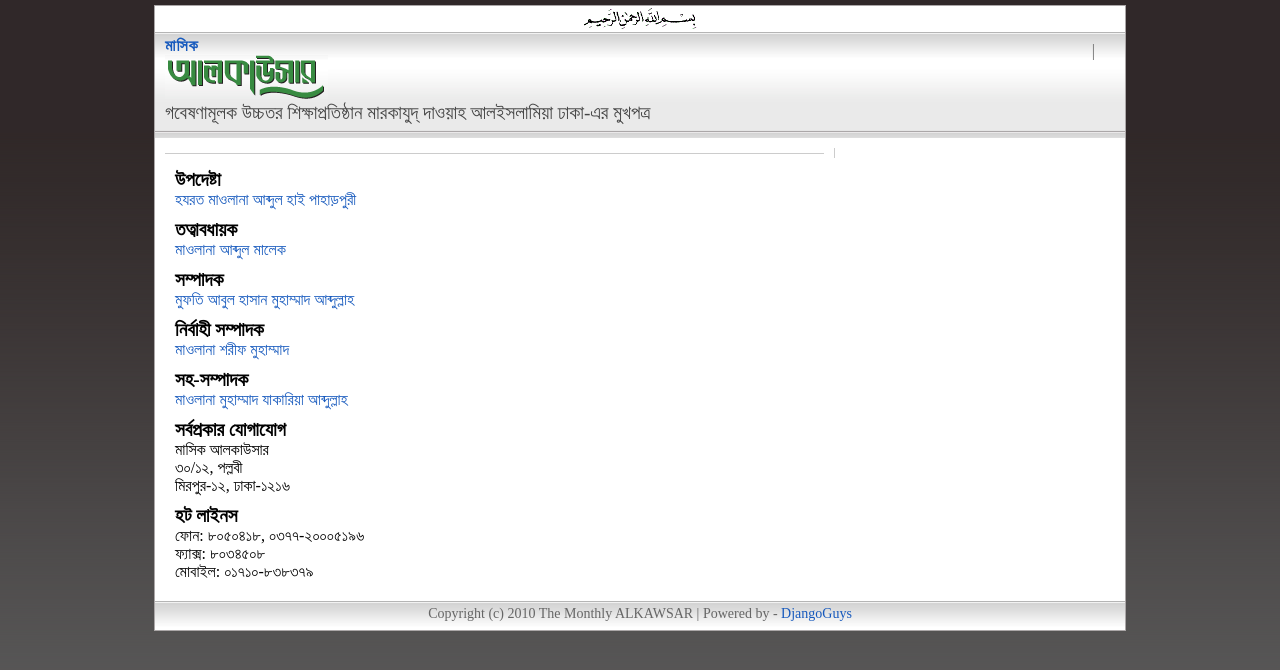
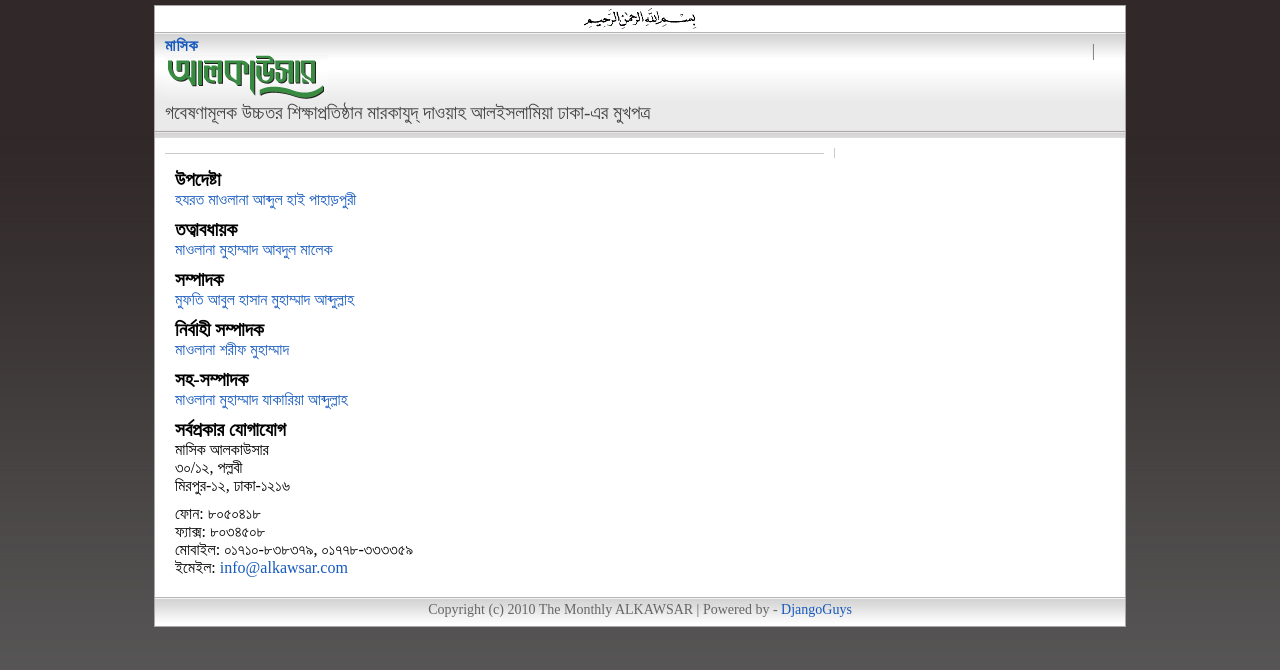
Before and after one commit to ershadul/alkawsarsite, a Django app: template templates/contact_us.html in a window 1280 px wide. Shown: the top 670 px of the page. Run offline with Django 3.2, Linux system fonts and the light colour scheme; the template is opened without the code that fills it, so the values that code supplies are empty.

Commit message:
Fixed new layout and contact info

```diff
--- a/templates/contact_us.html
+++ b/templates/contact_us.html
@@ -47,7 +47,7 @@
     	</div>
 		<div class="padding">
         	<h3>তত্বাবধায়ক</h3>
-        	<p><a href="/author/muhammad-abdul-malek">মাওলানা আব্দুল মালেক</a></p>
+        	<p><a href="/author/muhammad-abdul-malek">মাওলানা মুহাম্মাদ আবদুল মালেক</a></p>
     	</div>
 		<div class="padding">
         	<h3>সম্পাদক</h3>
@@ -66,11 +66,11 @@
         	<p>মাসিক আলকাউসার<br/>৩০/১২, পল্লবী<br />মিরপুর-১২, ঢাকা-১২১৬</p>
     	</div>
 		<div class="padding">
-        	<h3>হট লাইনস</h3>
         	<p>
-        		ফোন: ৮০৫০৪১৮, ০৩৭৭-২০০০৫১৯৬<br />
+        		ফোন: ৮০৫০৪১৮<br />
 				ফ্যাক্স: ৮০৩৪৫০৮<br/>
-				মোবাইল: ০১৭১০-৮৩৮৩৭৯
+				মোবাইল: ০১৭১০-৮৩৮৩৭৯,  ০১৭৭৮-৩৩৩৩৫৯<br />
+				ইমেইল: <a href="mailto:info@alkawsar.com">info@alkawsar.com</a>
 			</p>
     	</div>
 	{% endifequal %}
--- a/templates/new_layout.html
+++ b/templates/new_layout.html
@@ -181,7 +181,9 @@
                       {% if issue and issue.image %}
                           <div id="issue-cover" style="margin-bottom: 10px;">
                               <h2>এ সংখ্যার প্রচ্ছদ</h2>
+                              {% if issue.image %}
                               <img id="cover-img" src="/static/img/cover-pages/{{ issue.image }}" />
+                              {% endif %}
                            </div>
                       {% endif %}
                       {% block page_context %}
```
Also changed, not shown: static/img/cover-pages/2011-02.jpg, 1 other file.
